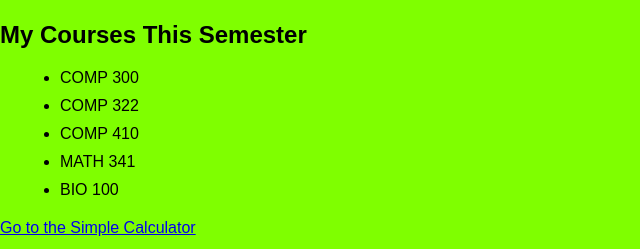
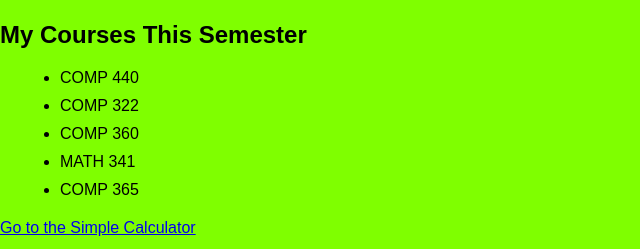
Before and after one commit to EBCulpepper01/EBCulpepper01.github.io, a plain HTML site: page index.html in a window 1280 px wide. Shown: the part 477-726 px from the top of the page, 0-640 px from the left. Drawn offline with Linux system fonts and the light colour scheme.

Commit message:
Update index.html

```diff
--- a/index.html
+++ b/index.html
@@ -21,15 +21,15 @@
 
     <h2>My Courses This Semester</h2>
     <ul class="course-list">
-        <li>COMP 300</li>
+        <li>COMP 440</li>
         <li>COMP 322</li>
-        <li>COMP 410</li>
+        <li>COMP 360</li>
         <li>MATH 341</li>
-        <li>BIO 100</li>
+        <li>COMP 365</li>
     </ul>
 
     <p>
-      <a href="calculator.html">Go to the Simple Calculator</a>
+      <a href="calculator EBC.html">Go to the Simple Calculator</a>
     </p>
 
     <a href="introduction.html">Learn more about me</a>
```
